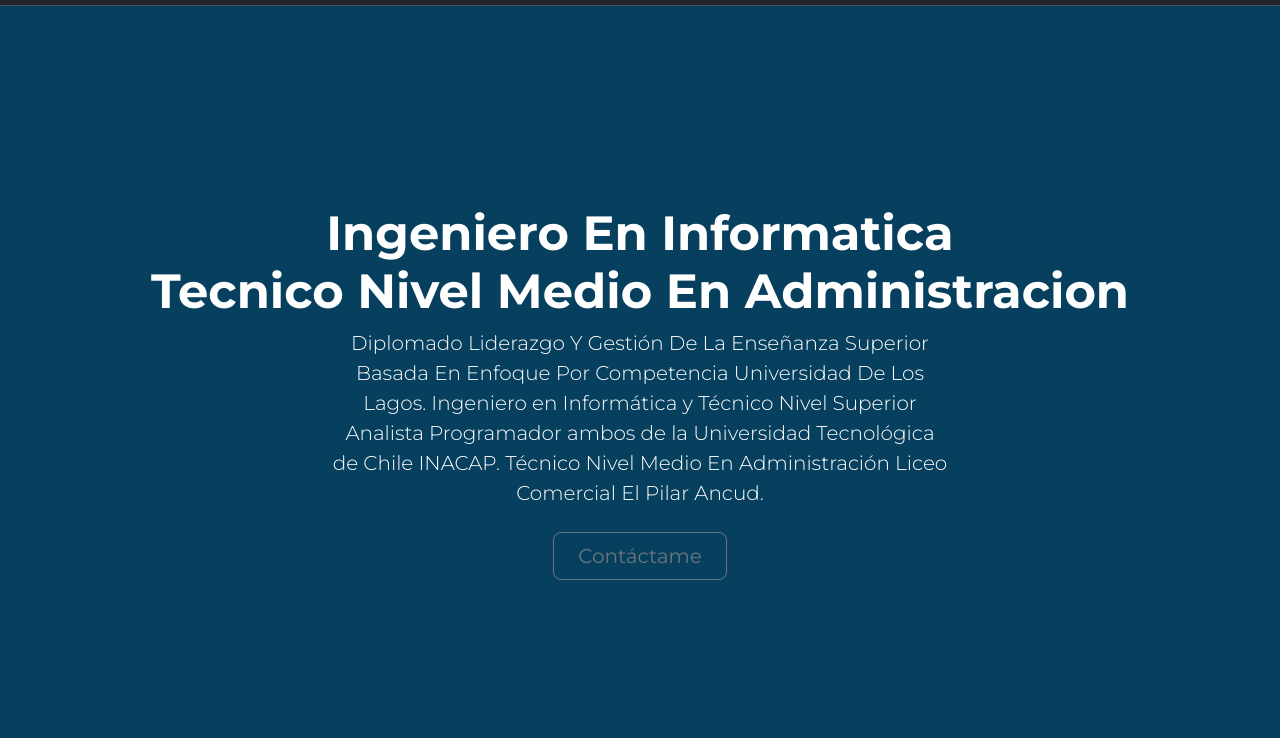
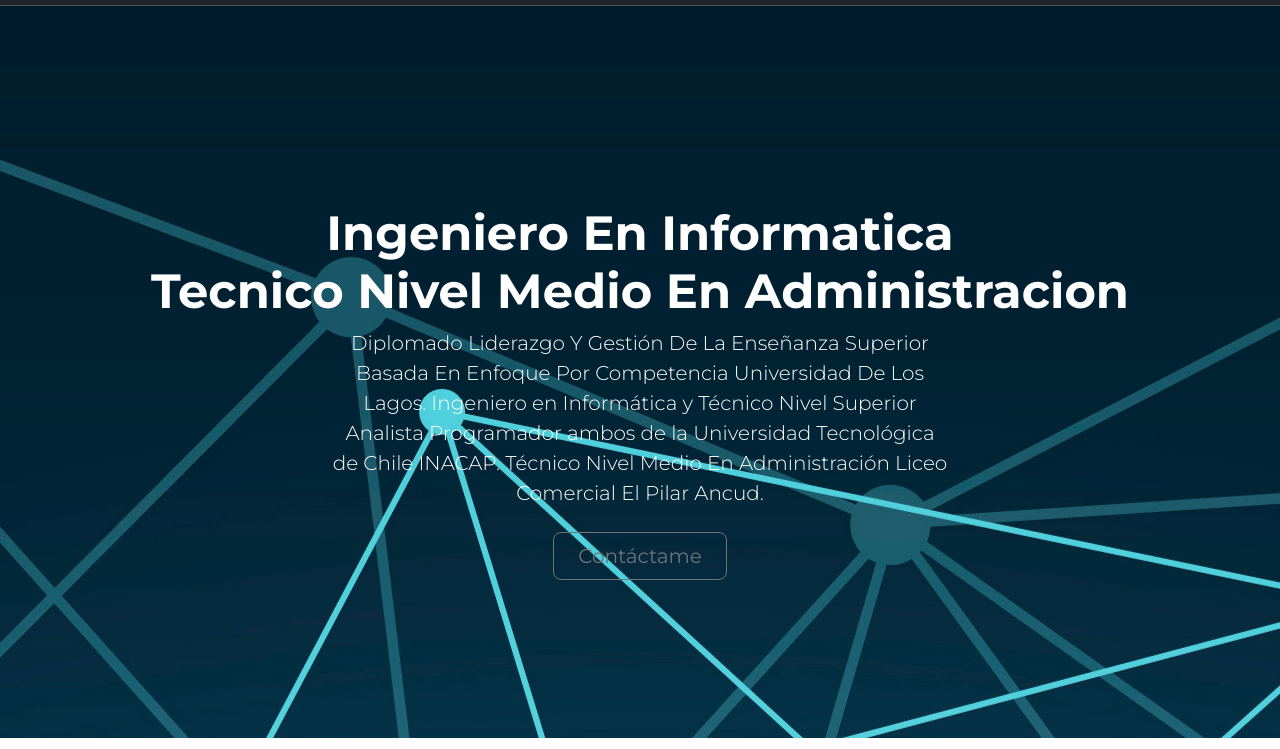
Before and after one commit to eprad001/DESAFIOFINAL-INTRODESARROLLO, a plain HTML site: page index.html in a window 1280 px wide. Shown: the part 51-800 px from the top of the page. Drawn offline with nearby package versions, Linux system fonts and the light colour scheme; a web font is replaced by a local one.

Commit message:
Agrego una imagen de fondo para el encabezado

```diff
--- a/assets/css/style.css
+++ b/assets/css/style.css
@@ -7,8 +7,8 @@
 }
 
 .img-back {
-   /* background-image: url(../img/backgound.png);*/
-    background-color: #07405e;
+    background-image: url(../img/bg.jpg);*/
+    /* background-color: #07405e; */
 }
 
 .montserrat {
```
Also changed, not shown: assets/img/bg.jpg (added).
